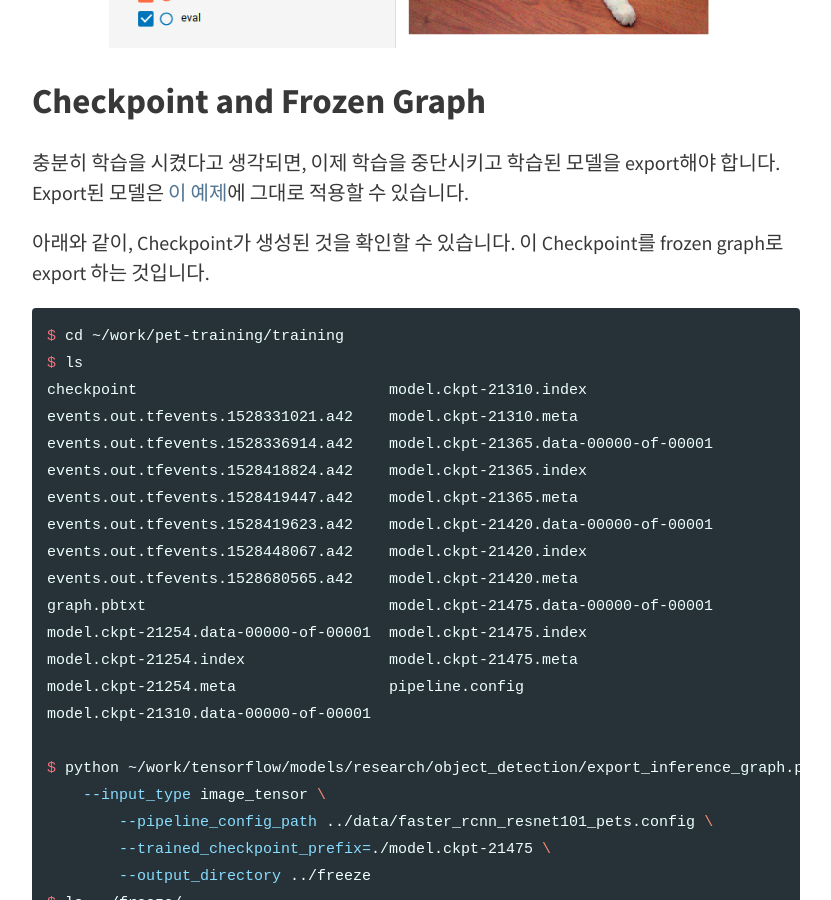
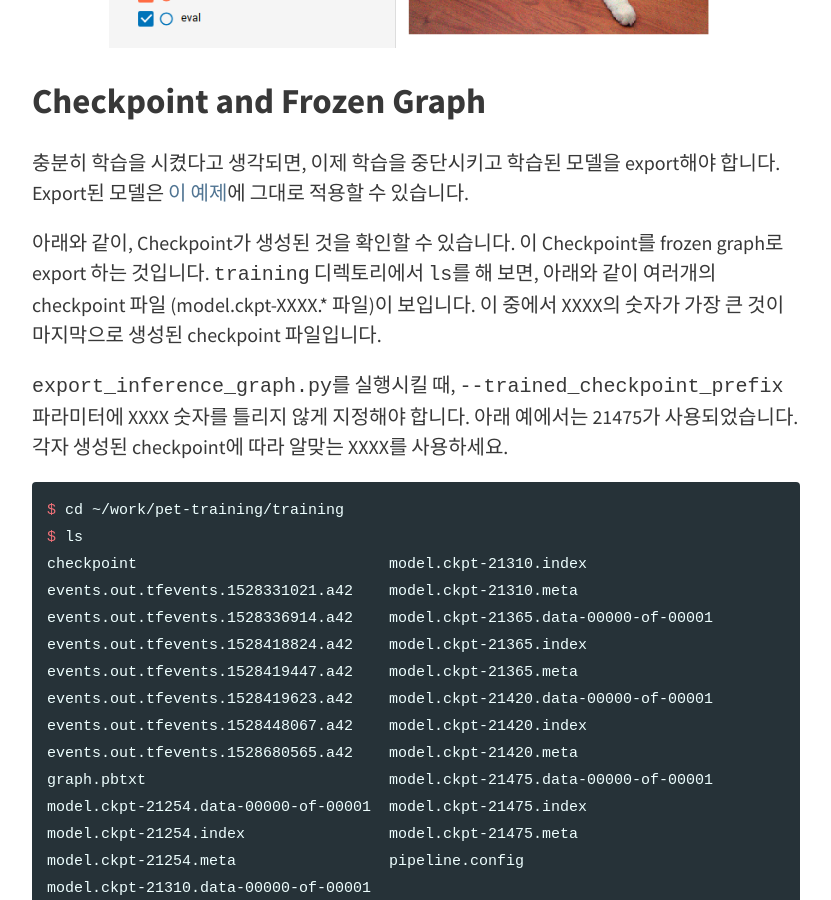
Before and after one commit to ukayzm/ukayzm.github.io, a Jekyll site: the page built from _posts/2018-06-12-pet-training.md, in a window 1280 px wide and 900 px high, scrolled down 6546 px. Shown: the whole window, without its empty margins (224-1055 px from the left). Built offline with Jekyll 4.4.1, drawn with Linux system fonts in a browser that asks for light colours; some of the changed text lies outside the part shown.

Commit message:
reference

````diff
--- a/_posts/2018-06-12-pet-training.md
+++ b/_posts/2018-06-12-pet-training.md
@@ -186,7 +186,10 @@ Evaluation을 실행시키면, tensorboard에 image tab이 생기고, 아래 그
 
 충분히 학습을 시켰다고 생각되면, 이제 학습을 중단시키고 학습된 모델을 export해야 합니다. Export된 모델은 [이 예제]({{ site.url }}/tensorflow-instance-segmentation/)에 그대로 적용할 수 있습니다.
 
-아래와 같이, Checkpoint가 생성된 것을 확인할 수 있습니다. 이 Checkpoint를 frozen graph로 export 하는 것입니다.
+아래와 같이, Checkpoint가 생성된 것을 확인할 수 있습니다. 이 Checkpoint를 frozen graph로 export 하는 것입니다. `training` 디렉토리에서 `ls`를 해 보면, 아래와 같이 여러개의 checkpoint 파일 (model.ckpt-XXXX.* 파일)이 보입니다. 이 중에서 XXXX의 숫자가 가장 큰 것이 마지막으로 생성된 checkpoint 파일입니다.
+
+`export_inference_graph.py`를 실행시킬 때, `--trained_checkpoint_prefix` 파라미터에 XXXX 숫자를 틀리지 않게 지정해야 합니다. 아래 예에서는 21475가 사용되었습니다. 각자 생성된 checkpoint에 따라 알맞는 XXXX를 사용하세요.
+
 ```bash
 $ cd ~/work/pet-training/training
 $ ls
@@ -276,6 +279,6 @@ $ pip install contextlib2
 
 ## References
 
-* [https://github.com/tensorflow/models/blob/master/research/object_detection/g3doc/running_pets.md](https://github.com/tensorflow/models/blob/master/research/object_detection/g3doc/running_pets.md)
-* [http://www.robots.ox.ac.uk/~vgg/data/pets/](http://www.robots.ox.ac.uk/~vgg/data/pets/)
-*
+* [Google's Quick Start Guide on Training Pets Dataset](https://github.com/tensorflow/models/blob/master/research/object_detection/g3doc/running_pets.md)
+* [Pets Dataset](http://www.robots.ox.ac.uk/~vgg/data/pets/)
+* [Source Code to Run Trained Model](https://github.com/ukayzm/opencv/tree/master/object_detection_tensorflow)
````
